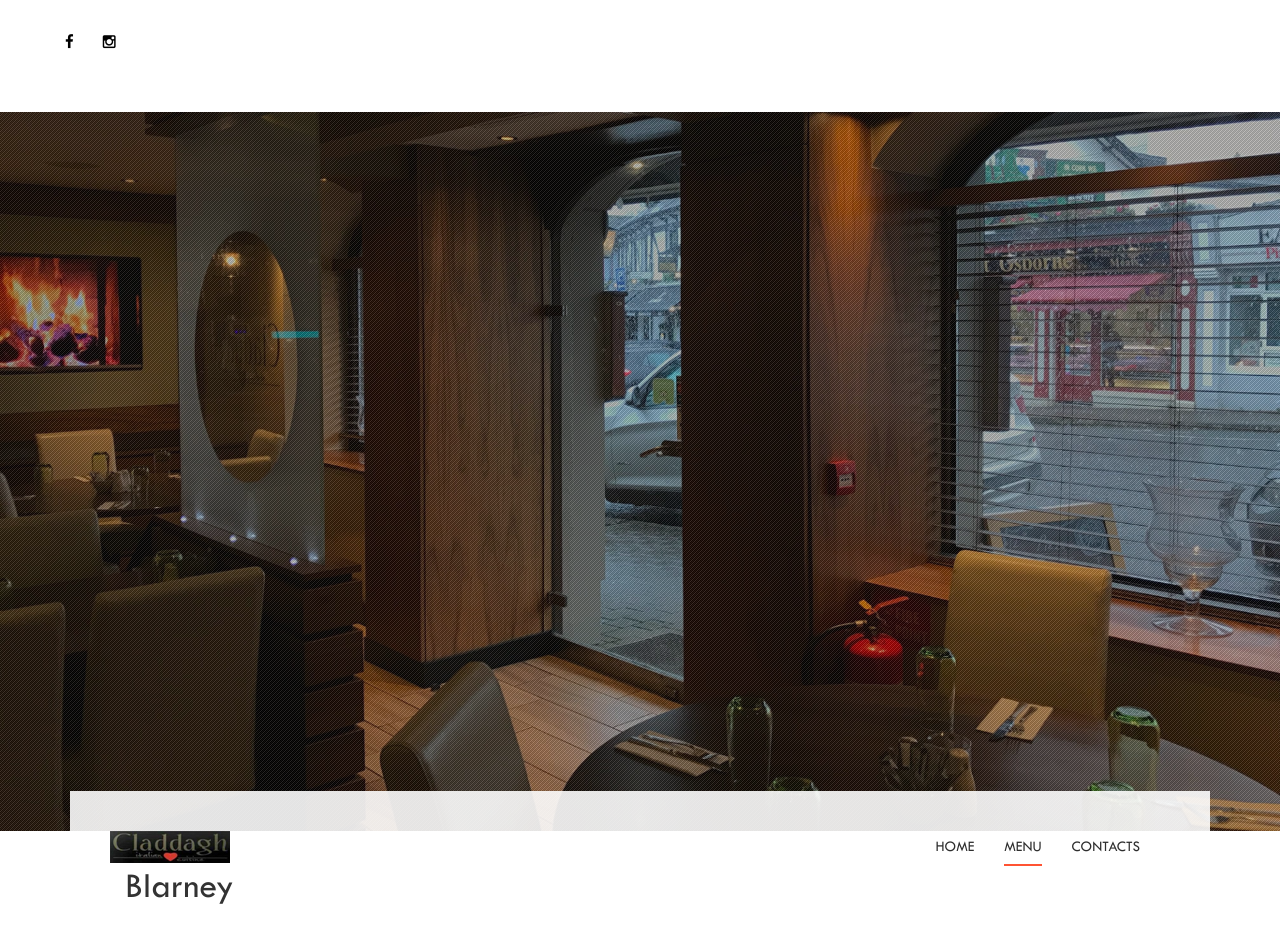
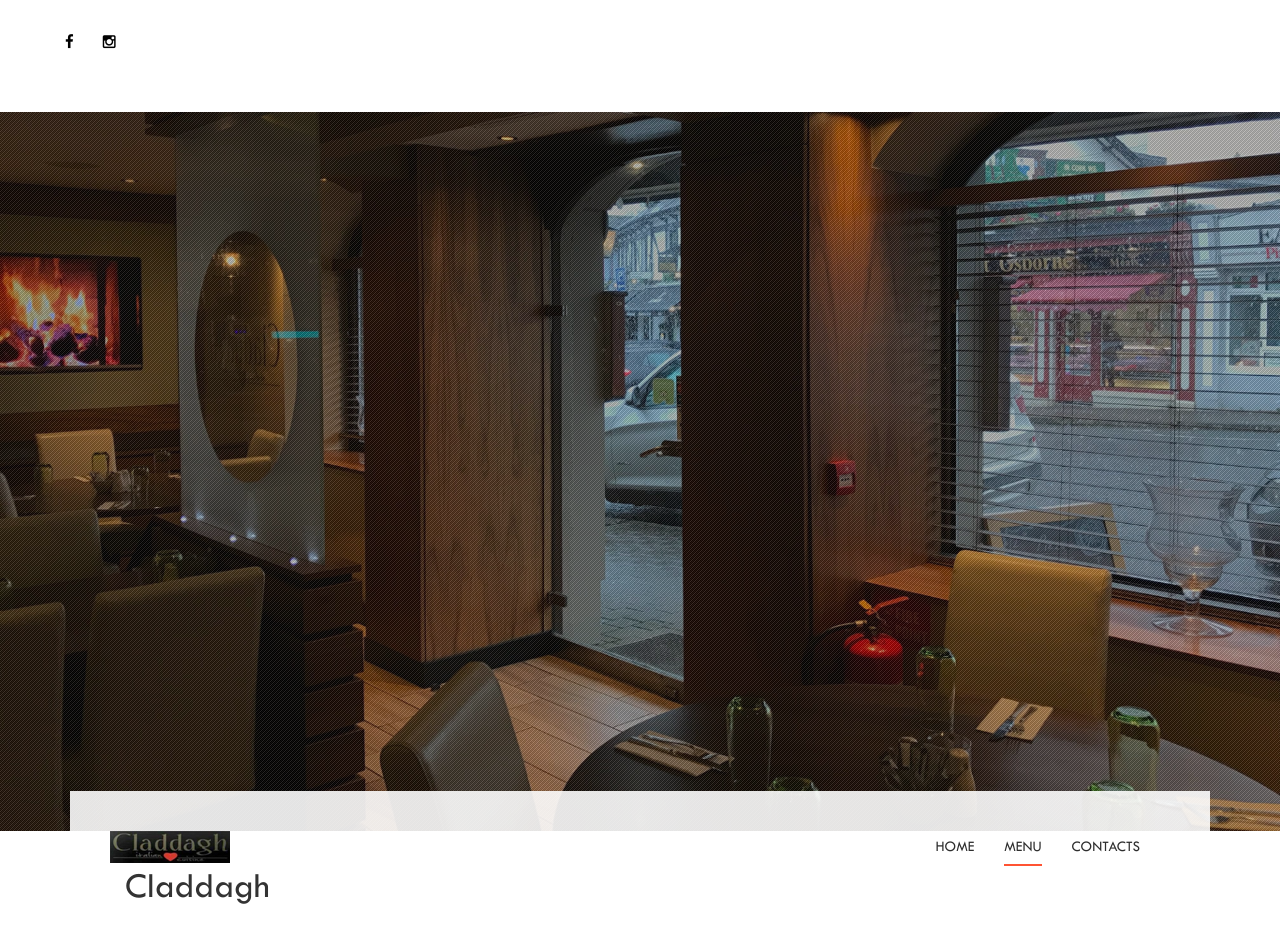
Before and after one commit to orcanmehmet/claddaghrestaurant, a plain HTML site: page index.html in a window 1280 px wide. Shown: the top 952 px of the page. Drawn offline with Linux system fonts and the light colour scheme.

Commit message:
Update index.html

```diff
--- a/index.html
+++ b/index.html
@@ -75,7 +75,7 @@
                                <a class="navbar-brand" href="#">
                                     <img src="images/logo.png" alt="Logo">
                                   </a>
-                                  <h1>Blarney </h1>
+                                  <h1>Claddagh </h1>
                                   </a>
 
                             </div>
```
